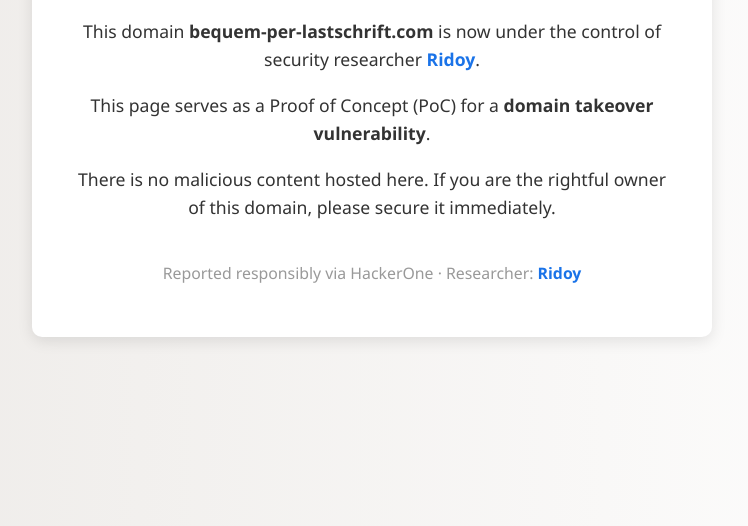
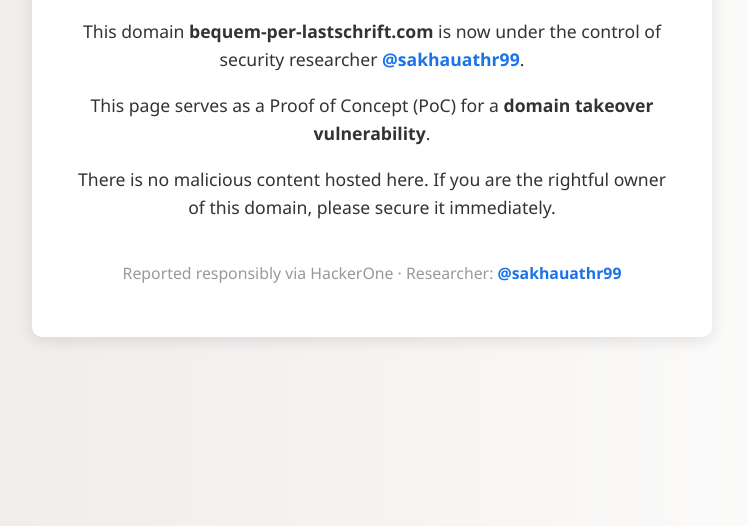
Before and after one commit to Ridoyp99/bequem-per-lastschrift.com, a plain HTML site: page index.html in a window 1280 px wide. Shown: the part 314-840 px from the top of the page, without its empty margins (268-1016 px from the left). Drawn offline with Linux system fonts and the light colour scheme.

Commit message:
Update index.html

```diff
--- a/index.html
+++ b/index.html
@@ -58,11 +58,11 @@
   <div class="container">
     <div class="card">
       <h1>Domain Takeover Successful</h1>
-      <p>This domain <strong>bequem-per-lastschrift.com</strong> is now under the control of security researcher <span class="researcher">Ridoy</span>.</p>
+      <p>This domain <strong>bequem-per-lastschrift.com</strong> is now under the control of security researcher <span class="researcher">@sakhauathr99</span>.</p>
       <p>This page serves as a Proof of Concept (PoC) for a <strong>domain takeover vulnerability</strong>.</p>
       <p>There is no malicious content hosted here. If you are the rightful owner of this domain, please secure it immediately.</p>
       <div class="footer">
-        <p>Reported responsibly via HackerOne · Researcher: <span class="researcher">Ridoy</span></p>
+        <p>Reported responsibly via HackerOne · Researcher: <span class="researcher">@sakhauathr99</span></p>
       </div>
     </div>
   </div>
```
